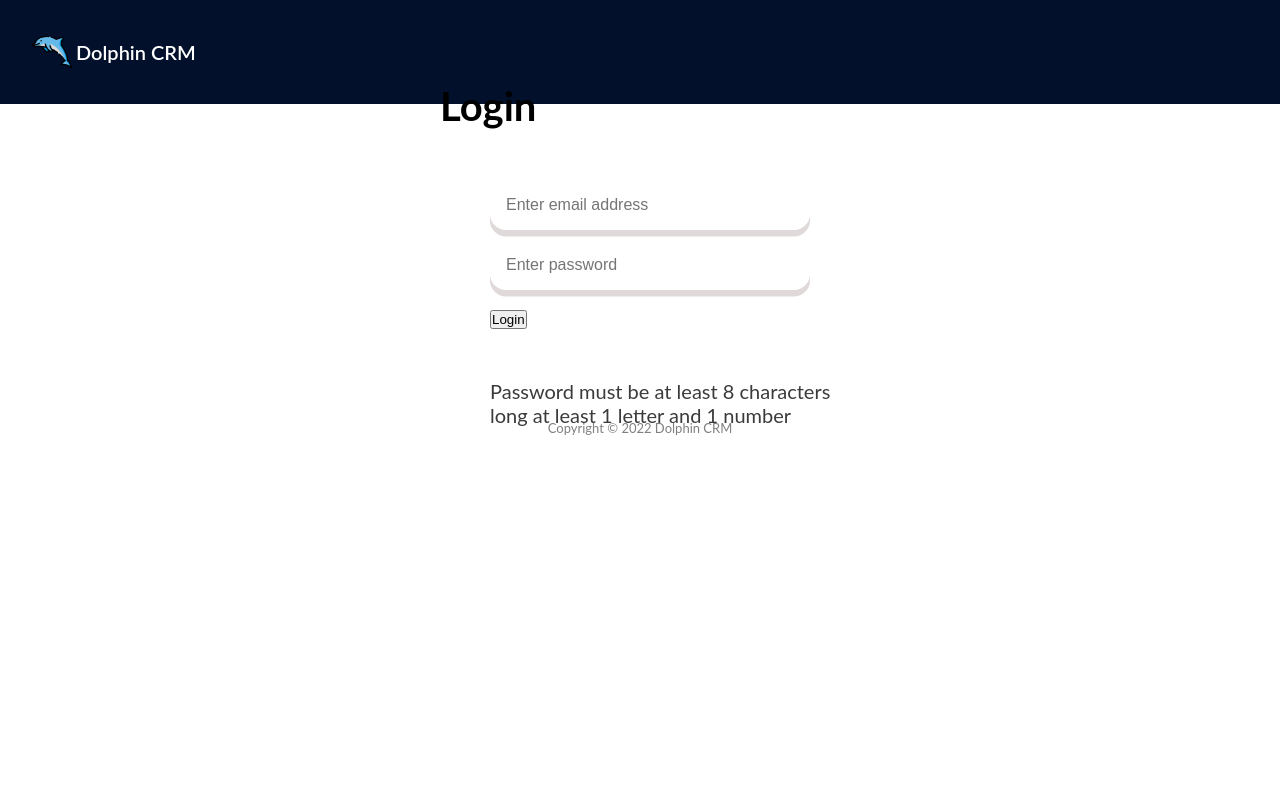
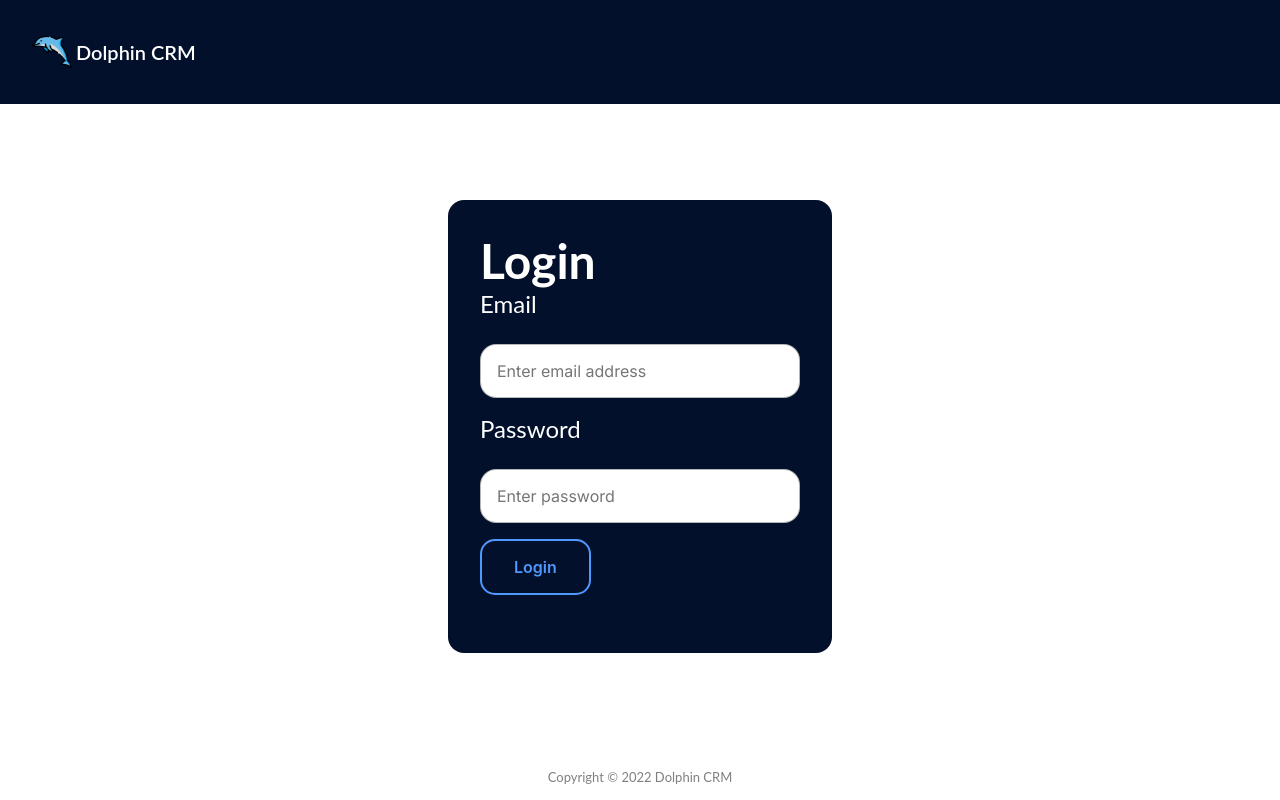
Before and after one commit to bombies/info2180-finalproject, a PHP site: page / in a window 1280 px wide. Run offline with PHP 8.4, Linux system fonts and the light colour scheme; data that the repository does not hold is empty.

Commit message:
Style login form

```diff
--- a/index.html
+++ b/index.html
@@ -3,8 +3,7 @@
 <head>
     <meta charset="UTF-8">
     <title>INFO2180 Project 2</title>
-    <link rel="stylesheet" href="styles.css">
-    <script src="index.js"></script>
+    <link rel="stylesheet" type="text/css" href="styles.css">
 </head>
 <body>
 <header class="overhead">
@@ -14,39 +13,35 @@
     </div>
 </header>
 <main>
-
-    <div class="container">
-        <aside>
-            <div class="Login"><strong>Login</strong> <br></div>
+    <div class="login-container">
+        <div class="login-card">
+            <h1>Login</h1>
             <form id="login-form">
-                <label>
+                <label for="email">Email</label>
                 <input
                         id="email"
                         type="email"
                         name="email"
                         placeholder="Enter email address"
                         required
-                    >
-                </label>
-                <label>
-
+                />
+                <label for="password">Password</label>
                 <input
                         id="password"
                         type="password"
                         name="password"
-                            minlength="8"
                         placeholder="Enter password"
                         required
                 >
-                </label>
-                <a href="dashboard/index.html"><button type="submit" >Login</button></a>
-                <div id="error" class="error"></div>
+                <div>
+                    <button type="submit">Login</button>
+                </div>
+                <p id="error" class="error"></p>
             </form>
-        </aside>
-
+        </div>
     </div>
 </main>
+<footer><br>Copyright © 2022 Dolphin CRM</footer>
 <script type="module" src="index.js"></script>
-<footer><br>Copyright © 2022 Dolphin CRM</footer>
 </body>
 </html>
--- a/index.js
+++ b/index.js
@@ -1,23 +1,17 @@
 import {$post, fetchSession, navigate, objectToFormData} from './utils.js';
 
 (async () => {
+    console.log('test')
     const session = await fetchSession();
     if (session)
         return navigate("/dashboard/index.html");
 })();
 
-(async () => {
+(() => {
     const form = document.getElementById("login-form");
     const email = document.getElementById("email");
     const password = document.getElementById("password");
     const error = document.getElementById("error");
-
-    const PASSWORD_REGEX = /^[a-zA-Z\d]{8,}$/
-
-    if (!PASSWORD_REGEX.test(password.value)) {
-        error.innerText = "Password must be at least 8 characters long at least 1 letter and 1 number"
-        return;
-    }
 
     form.addEventListener("submit", async (e) => {
         e.preventDefault();
@@ -27,9 +21,8 @@ import {$post, fetchSession, navigate, objectToFormData} from './utils.js';
                 password: password.value
             }))
             navigate("/dashboard/index.html");
-        } catch (e) {
-            error.innerText = e;
-
+        } catch (err) {
+            error.innerText = err;
         }
     });
 })();
--- a/styles.css
+++ b/styles.css
@@ -11,15 +11,18 @@ body {
     font-family: "Inter", sans-serif;
 }
 
-.container {
-    margin: 0;
+.login-container {
     display: flex;
     justify-content: center;
     align-items: center;
-    width: 100%;
-    height: 200px;
-    padding-top: 100px;
-    border-radius: 8px;
+    margin-top: 6rem;
+}
+
+.login-card {
+    background-color: rgb(2, 16, 44);
+    padding: 2rem;
+    border-radius: 1rem;
+    color: white;
 }
 
 .overhead {
@@ -71,14 +74,20 @@ body {
     align-self: center;
 }
 
+#login-form {
+    display: flex;
+    flex-direction: column;
+    gap: 1rem;
+}
+
 .logout-button {
     cursor: pointer;
 }
 
-
-form {
-    max-width: 300px; /* Adjust the maximum width as needed */
-    margin: 50px; /* This centers the form horizontally */
+.error {
+    color: red;
+    font-size: 14px;
+    margin-top: 10px;
 }
 
 label {
@@ -91,9 +100,27 @@ img {
     height: 40px;
 }
 
-.Login {
-    padding-top: 50px;
-    font-size: 40px;
+button {
+    appearance: none;
+    background-color: transparent;
+    border: 0.125em solid #4f98ff;
+    border-radius: 0.9375em;
+    box-sizing: border-box;
+    color: #4f98ff;
+    cursor: pointer;
+    display: inline-block;
+    font-family: Roobert, -apple-system, BlinkMacSystemFont, "Segoe UI", Helvetica, Arial, sans-serif, "Apple Color Emoji", "Segoe UI Emoji", "Segoe UI Symbol";
+    font-size: 16px;
+    font-weight: 600;
+    line-height: normal;
+    text-align: center;
+    padding: 1rem 2rem;
+    text-decoration: none;
+    transition: all 300ms cubic-bezier(.23, 1, 0.32, 1);
+    user-select: none;
+    -webkit-user-select: none;
+    touch-action: manipulation;
+    will-change: transform;
 }
 
 .underlined-btn {
@@ -133,8 +160,8 @@ button:disabled {
 
 button:hover {
     color: #fff;
-    background-color: #1A1A1A;
-    box-shadow: rgba(0, 0, 0, 0.25) 0 8px 15px;
+    background-color: #4f98ff;
+    box-shadow: #4f98ff25 0 8px 15px;
     transform: translateY(-2px);
 }
 
@@ -144,19 +171,19 @@ button:active {
 }
 
 input {
+    font-family: "Inter", sans-serif;
     background-color: #ffffff;
-    border: none;
     padding: 1rem;
     font-size: 1rem;
     width: 20em;
+    border: #1A1A1A50 1px solid;
     border-radius: 1rem;
     color: black;
-    box-shadow: 0 0.4rem #dfd9d9;
     cursor: pointer;
 }
 
 input:focus {
-    outline-color: lightcoral;
+    outline-color: #ccedff;
 }
 
 
@@ -167,13 +194,6 @@ footer {
     justify-content: center;
     align-items: center;
     margin-top: 100px;
-}
-
-#error {
-    width: 18em;
-    font-size: 20px;
-    margin-top: 50px;
-    color: #3B3B3B;
 }
 
 
@@ -212,7 +232,7 @@ a {
 }
 
 .main-layout {
-    height: 100%;
+    min-height: 100vh;
     width: 100%;
     background-color: rgb(237, 237, 237);
     padding: 4rem;
@@ -377,10 +397,10 @@ h2 {
 .cta-button {
     appearance: none;
     background-color: transparent;
-    border: 0.125em solid #1A1A1A;
+    border: 0.125em solid #4f98ff;
     border-radius: 0.9375em;
     box-sizing: border-box;
-    color: #3B3B3B;
+    color: #4f98ff;
     cursor: pointer;
     display: inline-block;
     font-family: Roobert, -apple-system, BlinkMacSystemFont, "Segoe UI", Helvetica, Arial, sans-serif, "Apple Color Emoji", "Segoe UI Emoji", "Segoe UI Symbol";
@@ -422,3 +442,8 @@ td, th {
     border-bottom: #1A1A1A20 1px solid;
     text-align: left;
 }
+
+.divider {
+    margin: 1rem 0;
+    border: #1A1A1A20 1px solid;
+}
```
Also changed, not shown: api/notes/getnotes.php (+4 -6 lines), dashboard/dashboard.js (+10 -1 lines), dashboard/index.html (+55 -8 lines), logout-handler.js (added, +13 -0 lines). Lines whose indentation alone changed are shown as unchanged.
